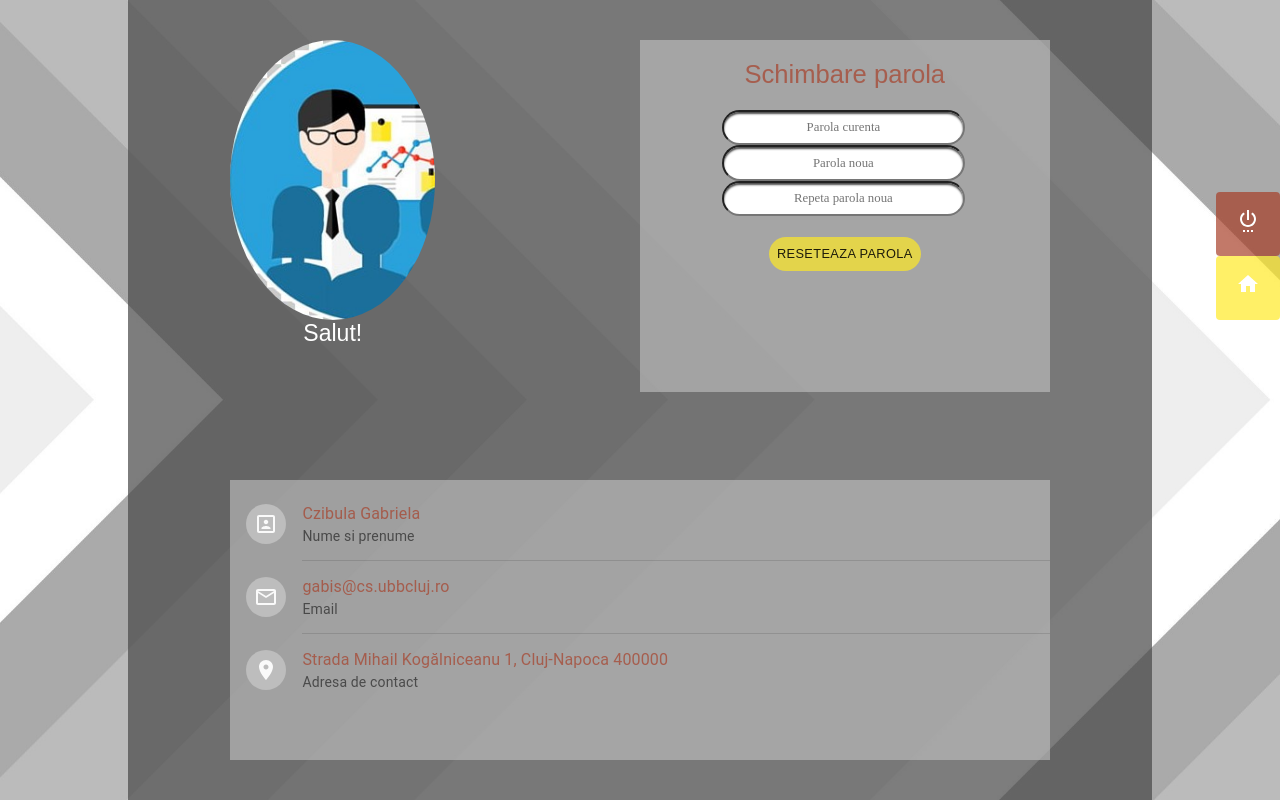
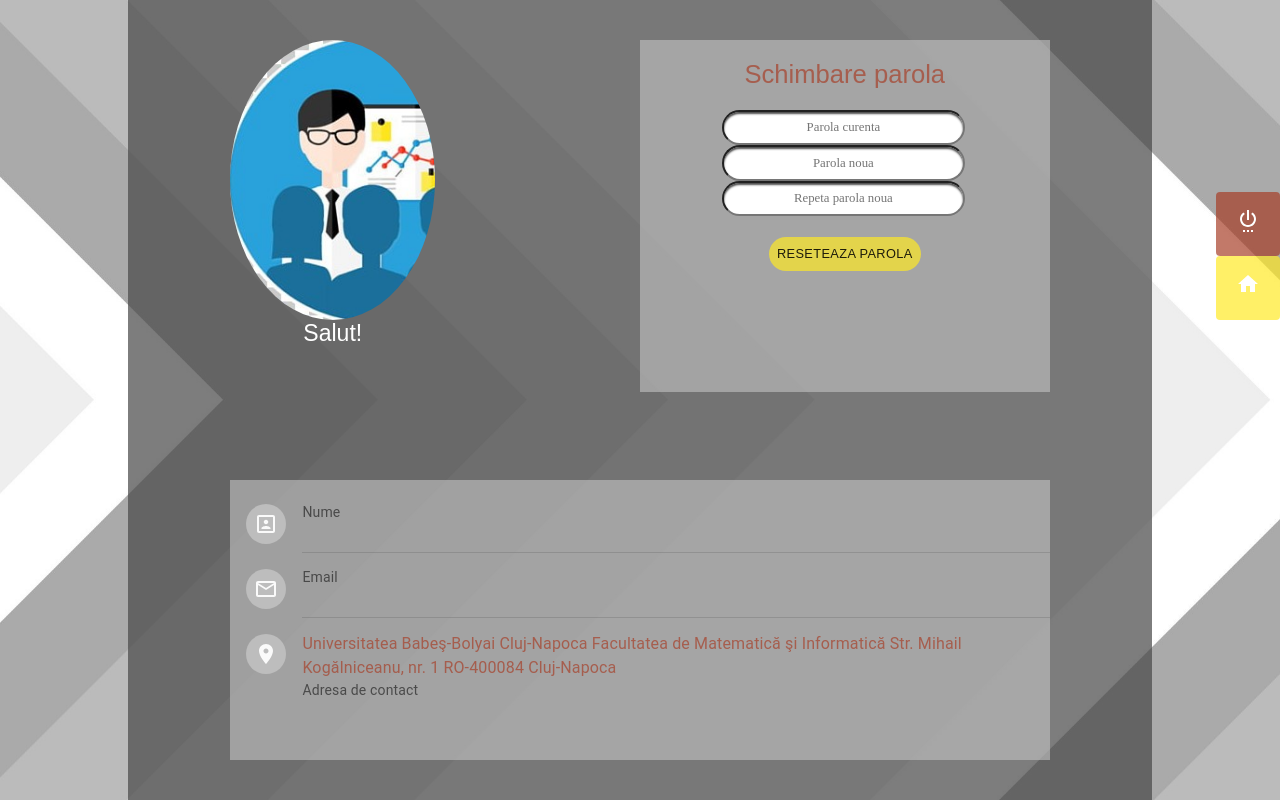
Before and after one commit to UNI10-Team/frontend, a React (Create React App) app: page /teacher/profile in a window 1280 px wide. Built offline with nearby package versions, Linux system fonts and the light colour scheme; no server answers.

Commit message:
Profil Student + Profil Profesor modificate

```diff
--- a/src/components/login/Login.tsx
+++ b/src/components/login/Login.tsx
@@ -67,6 +67,7 @@ export class Login extends Component<LoginProperties, LoginState> {
                         const {username, password} = this.state;
                         userService.authenticate({username, password}).then((response: AuthenticationResponse) => {
                             restService.addJWT(response.jwt);
+                            console.log(response.jwt);
                             const ROLE = restService.parseJWT().ROLES[0];
                             if(ROLE === Role.ROLE_STUDENT){
                                 history.push("/student/home");
--- a/src/components/profile/student-profile/StudentProfile.tsx
+++ b/src/components/profile/student-profile/StudentProfile.tsx
@@ -14,27 +14,43 @@ import PortraitIcon from '@material-ui/icons/Portrait';
 import InfoIcon from '@material-ui/icons/Info';
 import bundle from "../../../util/nls";
 import history from "../../../history";
+import User from '../../../interfaces/user';
+import {Role} from '../../../interfaces/role';
+import UserService, {userService} from '../../../services/UserService';
 
 export interface StudentProfileProperties {
 }
 
 export interface StudentProfileState {
+    currentUser: User;
 }
 
 export class StudentProfile extends Component<StudentProfileProperties, StudentProfileState> {
 
     constructor(props: StudentProfileProperties) {
         super(props);
+        const userNull : User = {
+            email: "",
+            firstName: "",
+            id: 1,
+            lastName: "",
+            role: Role.ROLE_COURSE_TEACHER,
+            username: "",
+        };
+        this.state = {currentUser:userNull};
     }
 
     render() {
         const messages = bundle.messages;
+        userService.getCurrentUser().then((response: User) => {
+            this.setState({currentUser: response});
+        });
         return (
             <div className={"student-profile"}>
                 <div className={"grey-rectangle-profile"}>
                     <div className={"profile-icon-student"}>
                         <div className={"welcome-text-profile"}>
-                            {`${messages.HELLO}, Alexandra!`}
+                            {`${messages.WELCOME}, ${this.state.currentUser.firstName}!`}
                         </div>
                     </div>
 
@@ -62,7 +78,7 @@ export class StudentProfile extends Component<StudentProfileProperties, StudentP
                                     <Avatar><PortraitIcon/></Avatar>
                                 </ListItemAvatar>
                                 <ListItemText
-                                    primary="Bunea Alexandra-Amalia"
+                                    primary={`${this.state.currentUser.lastName} ${this.state.currentUser.firstName}`}
                                     secondary="Nume si prenume"
                                 />
                             </ListItem>
@@ -72,7 +88,7 @@ export class StudentProfile extends Component<StudentProfileProperties, StudentP
                                     <Avatar><MailOutlineIcon/></Avatar>
                                 </ListItemAvatar>
                                 <ListItemText
-                                    primary="amaliabunea98@gmail.com"
+                                    primary={`${this.state.currentUser.email}`}
                                     secondary="Email"
                                 />
                             </ListItem>
--- a/src/components/profile/teacher-profile/TeacherProfile.tsx
+++ b/src/components/profile/teacher-profile/TeacherProfile.tsx
@@ -14,21 +14,37 @@ import './TeacherProfile.css';
 import '../Profile.css';
 import bundle from "../../../util/nls";
 import history from "../../../history";
+import User from '../../../interfaces/user';
+import {Role} from '../../../interfaces/role';
+import UserService, {userService} from '../../../services/UserService';
 
 export interface TeacherProfileProperties {
 }
 
 export interface TeacherProfileState {
+    currentUser: User;
 }
 
 export class TeacherProfile extends Component<TeacherProfileProperties, TeacherProfileState> {
 
     constructor(props: TeacherProfileProperties) {
         super(props);
+        const userNull : User = {
+            email: "",
+            firstName: "",
+            id: 1,
+            lastName: "",
+            role: Role.ROLE_COURSE_TEACHER,
+            username: "",
+        };
+        this.state = {currentUser:userNull};
     }
 
     render() {
         const messages = bundle.messages;
+        userService.getCurrentUser().then((response: User) => {
+            this.setState({currentUser: response});
+        });
         return (
             <div className={"teacher-profile"}>
                 <div className={"grey-rectangle-profile"}>
@@ -62,8 +78,8 @@ export class TeacherProfile extends Component<TeacherProfileProperties, TeacherP
                                     <Avatar><PortraitIcon/></Avatar>
                                 </ListItemAvatar>
                                 <ListItemText
-                                    primary="Czibula Gabriela"
-                                    secondary="Nume si prenume"
+                                    primary= {`${this.state.currentUser.lastName} ${this.state.currentUser.firstName}`}
+                                    secondary= "Nume"
                                 />
                             </ListItem>
                             <Divider variant="inset" component="li" />
@@ -72,7 +88,7 @@ export class TeacherProfile extends Component<TeacherProfileProperties, TeacherP
                                     <Avatar><MailOutlineIcon/></Avatar>
                                 </ListItemAvatar>
                                 <ListItemText
-                                    primary="gabis@cs.ubbcluj.ro"
+                                    primary={`${this.state.currentUser.email}`}
                                     secondary="Email"
                                 />
                             </ListItem>
@@ -82,7 +98,10 @@ export class TeacherProfile extends Component<TeacherProfileProperties, TeacherP
                                     <Avatar><LocationOnIcon/></Avatar>
                                 </ListItemAvatar>
                                 <ListItemText
-                                    primary="Strada Mihail Kogălniceanu 1, Cluj-Napoca 400000"
+                                    primary="Universitatea Babeş-Bolyai Cluj-Napoca
+                                             Facultatea de Matematică şi Informatică
+                                             Str. Mihail Kogălniceanu, nr. 1
+                                             RO-400084 Cluj-Napoca"
                                     secondary="Adresa de contact"
                                 />
                             </ListItem>
```
